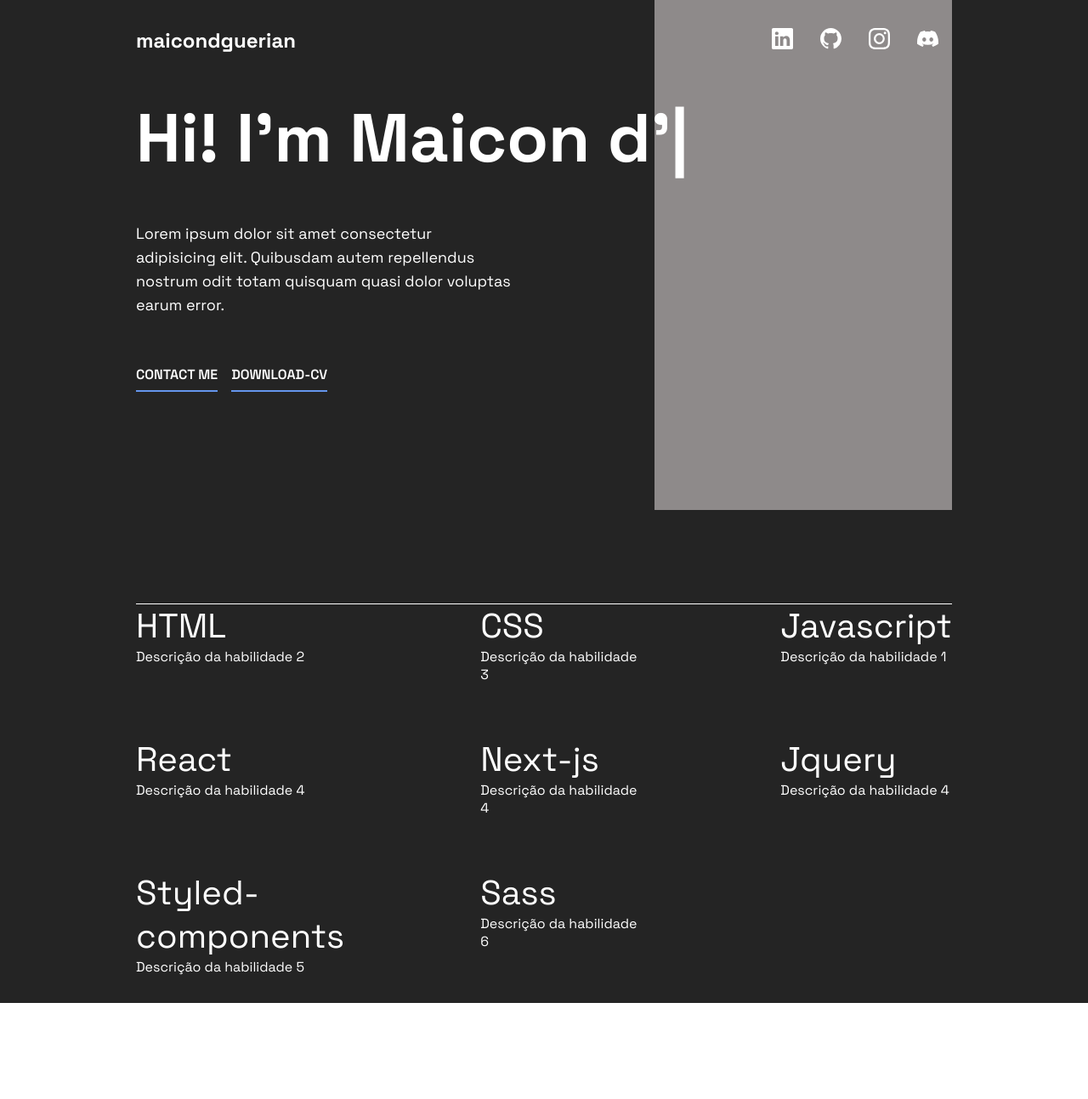
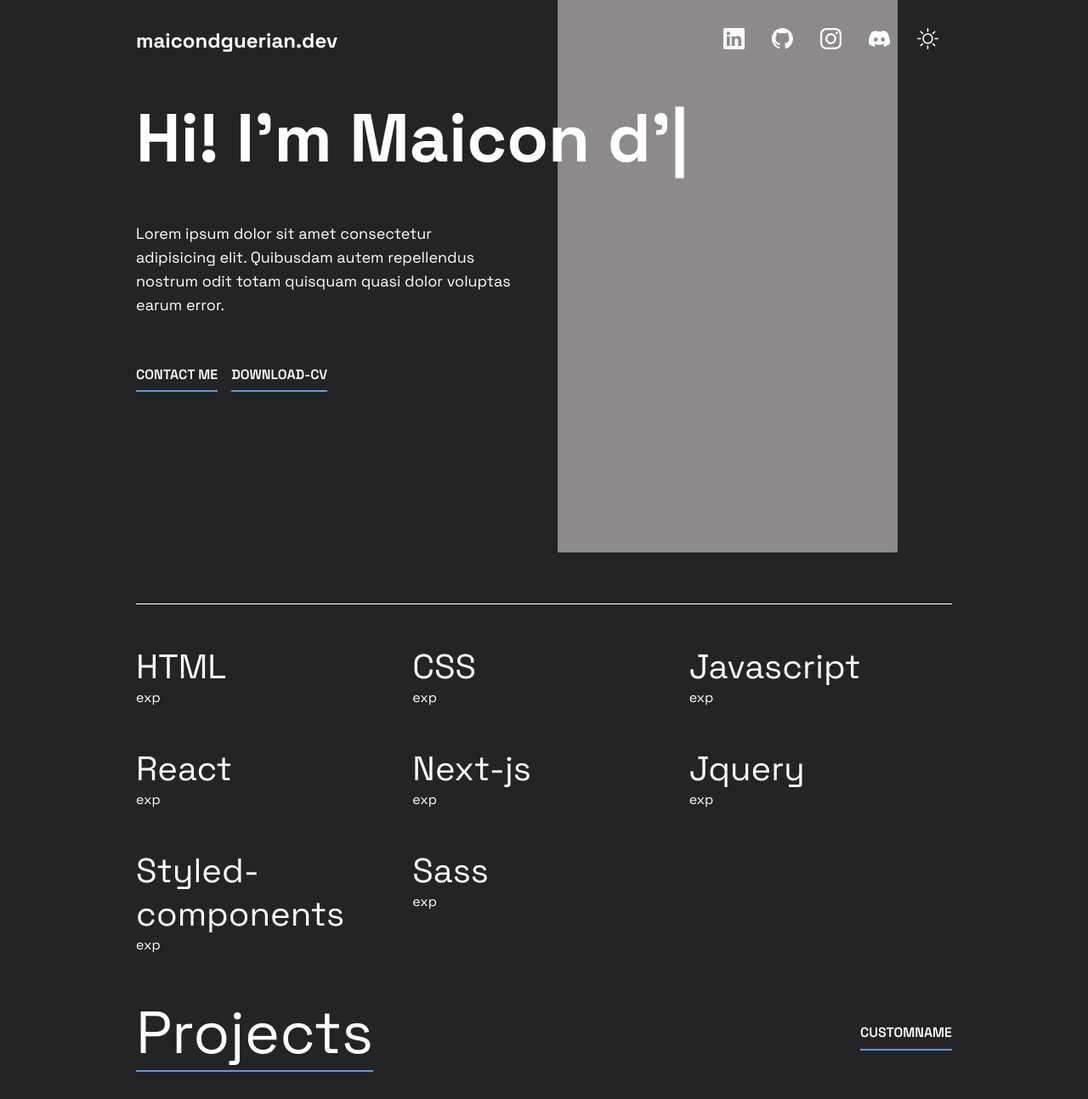
Before and after one commit to maicondguerian/my-portifolio, a React (Vite) app: page / in a window 1280 px wide. Shown: the whole page at 85% size. Before the commit the page ends 1180 px from the top, so only its background shows below. Built offline with nearby package versions, Linux system fonts and the light colour scheme.

Commit message:
created project component

```diff
--- a/src/Index.jsx
+++ b/src/Index.jsx
@@ -5,6 +5,7 @@ import { theme } from "./theme/theme"
 import { NavLinks } from "./components/navLinks/NaxLinks"
 import { WhoIam } from "./components/whoIam/WhoIam"
 import { MySkills } from "./components/skills/mySkills"
+import { Projects } from "./components/myProjects/Projects"
 
 export const Index = () => {
   const GlobalStyles = createGlobalStyle`
@@ -24,6 +25,7 @@ export const Index = () => {
           <NavLinks/>
           <WhoIam />
           <MySkills />
+          <Projects />
         </Container>
       </ThemeProvider>
     </MyContext.Provider>
--- a/src/components/container/Container.js
+++ b/src/components/container/Container.js
@@ -5,6 +5,9 @@ const StyledContainer = styled.main`
     background-color: ${props => props.theme.primaryColors.midDark};
     height: max-content;
     padding: 2rem 10rem;
+    display: flex;
+    flex-direction: column;
+    gap: 3rem;
 `;
 
 export const Container = (props) => {
--- /dev/null
+++ b/src/components/myProjects/Projects.jsx
@@ -0,0 +1,25 @@
+import React from 'react'
+import styled from 'styled-components'
+import { Buttom } from '../buttom/Buttom'
+
+export const Projects = () => {
+    const StyledContainer = styled.div`
+    display: flex;
+    align-items: center;
+    justify-content:space-between;
+
+    h1 {
+      font-size: 70px;
+      font-weight: 400;
+      border-bottom: 2px solid ${props => props.theme.primaryColors.softBlue};
+    }
+    `
+  return (
+    <StyledContainer>
+      <h1>
+        Projects
+      </h1>
+        <Buttom bgColor={'transparent'}/>
+    </StyledContainer>
+  )
+}
--- a/src/components/navLinks/NaxLinks.jsx
+++ b/src/components/navLinks/NaxLinks.jsx
@@ -1,6 +1,6 @@
 import styled from "styled-components";
 import { VscGithubInverted } from "react-icons/vsc";
-import { BsLinkedin, BsInstagram, BsDiscord } from "react-icons/bs";
+import { BsLinkedin, BsInstagram, BsDiscord, BsSun } from "react-icons/bs";
 
 const StyledNav = styled.nav`
   color: ${(props) => props.theme.primaryColors.fontWhite};
@@ -8,31 +8,36 @@ const StyledNav = styled.nav`
   align-items: center;
   justify-content: space-between;
   z-index: 100;
-  position: relative;
-
-  div:last-of-type{
-
-    a{
-      margin: 0 1rem;
-    }
+`
+const StyledLink = styled.a`
+  color: inherit;
+  margin: 0 1rem;
+`
+const StyledDiv = styled.div`
+  h1{
+    cursor: pointer;
+    font-size: 24px;
   }
 `
-const StyledLink = styled.a`
-    color: inherit;
-`
+export const DevLogo = () => {
+  return (
+    <StyledDiv>
+      <h1>maicondguerian.dev</h1>
+    </StyledDiv>
+  )
+}
+
+
 export const NavLinks = () => {
   return (
     <StyledNav>
+    <DevLogo />
       <div>
-        <span>
-          <h1>maicondguerian</h1>
-        </span>
-      </div>
-      <div>
-        <StyledLink href=""><span><BsLinkedin size={25}/></span></StyledLink>
-        <StyledLink href=""><span><VscGithubInverted size={25}/></span></StyledLink>
-        <StyledLink href=""><span><BsInstagram size={25}/></span></StyledLink>
-        <StyledLink href=""><span><BsDiscord size={25}/></span></StyledLink>
+        <StyledLink href=""><BsLinkedin size={25}/></StyledLink>
+        <StyledLink href=""><VscGithubInverted size={25}/></StyledLink>
+        <StyledLink href=""><BsInstagram size={25}/></StyledLink>
+        <StyledLink href=""><BsDiscord size={25}/></StyledLink>
+        <StyledLink href=""><BsSun size={25}/></StyledLink>
       </div>
     </StyledNav>
   );
--- a/src/components/skills/mySkills.jsx
+++ b/src/components/skills/mySkills.jsx
@@ -1,24 +1,37 @@
 import React from 'react'
 import styled from 'styled-components'
+import { Buttom } from '../buttom/Buttom';
+
+
 
 const StyledContainer = styled.div`
-
-
+    display: flex;
+    flex-direction: column;
+    gap: 3rem;
+    justify-content:space-between;
+    /* h1{
+        font-size: 70px;
+        font-weight: 400;
+        border-bottom: 2px solid ${props => props.theme.primaryColors.softBlue};
+        width: 170px;
+        font-style: italic;
+    } */
 `
 const StyledUl = styled.ul`
     list-style:none;
     display: grid;
     justify-content:space-between;
     grid-template-columns: repeat(3, 1fr);
-    grid-column-gap: 10rem;
-    grid-row-gap: 4rem;
+    grid-column-gap: 1rem;
+    grid-row-gap: 3rem;
 
     li{
         span{
             font-size: 40px;
+            display:flex;
+            align-items:center;
+
         }
-
-
     }
 
     li:nth-child(1) span,
@@ -29,28 +42,30 @@ const StyledUl = styled.ul`
 
 export const MySkills = () => {
     const listSkills = [
-        { skill: "html ", exp: "Descrição da habilidade 2" },
-        { skill: "css ", exp: "Descrição da habilidade 3" },
-        { skill: "Javascript ", exp: "Descrição da habilidade 1" },
-        { skill: "React ", exp: "Descrição da habilidade 4" },
-        { skill: "Next-js ", exp: "Descrição da habilidade 4" },
-        { skill: "Jquery", exp: "Descrição da habilidade 4" },
-        { skill: "Styled-components", exp: "Descrição da habilidade 5" },
-        { skill: "Sass", exp: "Descrição da habilidade 6" },
+        { skill: "html", exp: "exp" },
+        { skill: "css", exp: "exp" },
+        { skill: "Javascript", exp: "exp" },
+        { skill: "React", exp: "exp" },
+        { skill: "Next-js", exp: "exp" },
+        { skill: "Jquery", exp: "exp"},
+        { skill: "Styled-components", exp: "exp" },
+        { skill: "Sass", exp: "exp" }
     ];
 
-    const renderSkills = () => {
+    const RenderSkills = () => {
         return listSkills.map((skill, index) => (
             <li key={index}>
-                <span>{skill.skill}</span>
+                <span>{skill.skill} {skill.icon}</span>
                 <p> {skill.exp} </p>
             </li>
         ))
     };
+
     return (
         <StyledContainer>
+            {/* <h1> Skills</h1> */}
             <StyledUl>
-                {renderSkills()}
+                <RenderSkills />
             </StyledUl>
         </StyledContainer>
     );
--- a/src/components/whoIam/WhoIam.jsx
+++ b/src/components/whoIam/WhoIam.jsx
@@ -3,11 +3,10 @@ import styled from "styled-components";
 import { Buttom } from "../buttom/Buttom";
 
 const StyledArticle = styled.article`
-  margin-top: 3em;
   display:flex;
   flex-direction: column;
   gap: 3em;
-  height: 600px;
+  min-height: 600px;
   border-bottom: 1px solid;
 
   div:first-of-type {
@@ -20,13 +19,14 @@ const StyledArticle = styled.article`
 `
 const StyledAvatar = styled.div`
   background-color: ${props => props.theme.primaryColors.darkGray};
-    height: 600px;
-    width: 350px;
+  height: 650px;
+  width: 400px;
   position: absolute;
   right: 0;
   top: 0;
-    margin: 0 10rem;
+  margin: 0 14rem;
 `
+
 const StyledBio= styled.p`
   position: relative;
   max-width: 445px;
@@ -36,7 +36,6 @@ const StyledBio= styled.p`
 `
 
 const BottonsGroup = styled.span`
-
   button:last-child{
     margin-left:1rem;
   }
```
Also changed, not shown: src/assets/styled-c.png (added). Lines whose indentation alone changed are shown as unchanged.
